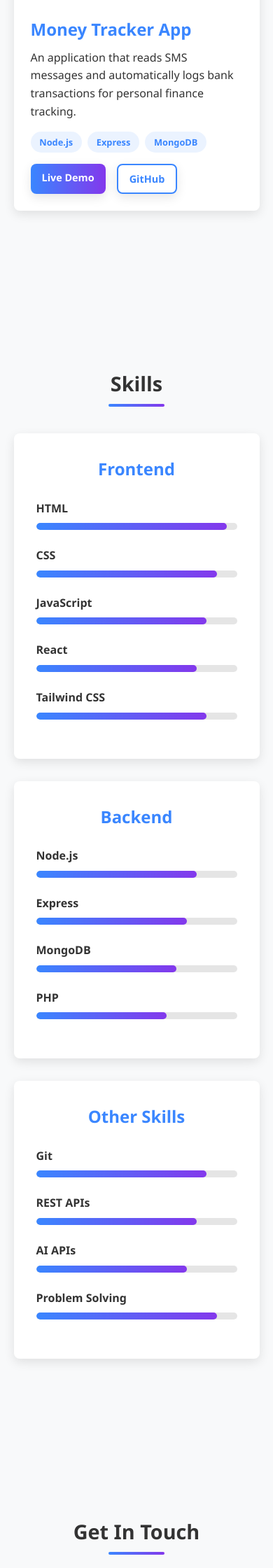
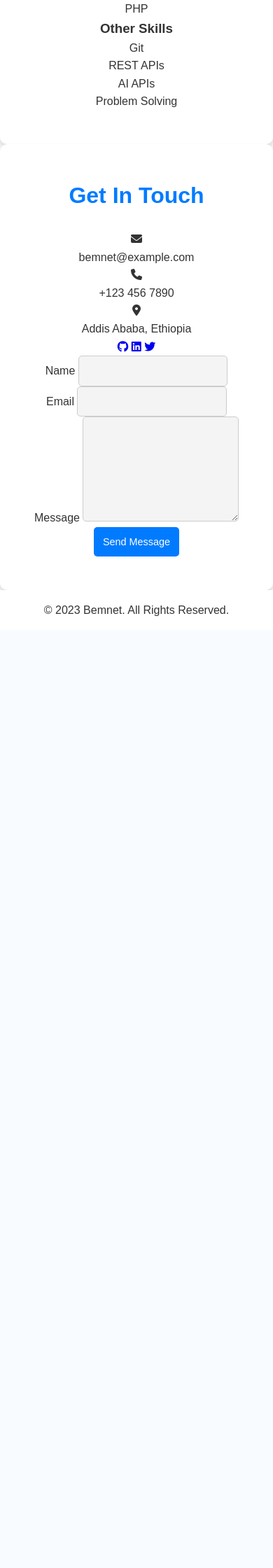
Before and after one commit to BemnetMussa/Web-personal-project-class-Project, a PHP site: page /portfolio/ in a window 390 px wide; the page is wider, and only the part inside the window is pictured. Shown: the part 3423-5663 px from the top of that part at 70% size. After the commit the page ends 4303 px from the top of that part, so only its background shows below. Run offline with PHP 8.4, Linux system fonts and the light colour scheme.

Commit message:
Add CSS styles for portfolio

```diff
--- a/style.css
+++ b/style.css
@@ -1,18 +1,18 @@
-/* Base Styles */
 :root {
-    --primary-color: #3a86ff;
-    --secondary-color: #8338ec;
-    --accent-color: #ff006e;
-    --light-bg: #f8f9fa;
-    --dark-bg: #121212;
-    --light-text: #f8f9fa;
-    --dark-text: #333333;
-    --card-bg-light: #ffffff;
-    --card-bg-dark: #1e1e1e;
-    --transition: all 0.3s ease;
-    --shadow: 0 5px 15px rgba(0, 0, 0, 0.1);
-    --shadow-dark: 0 5px 15px rgba(0, 0, 0, 0.3);
-    --border-radius: 8px;
+    --primary-color: #007bff;
+    --text-color: #333;
+    --bg-color: #f4f4f4;
+    --card-bg: #fff;
+    --shadow: 0 4px 6px rgba(0, 0, 0, 0.1);
+}
+
+/* Dark theme */
+#theme-checkbox:checked ~ * {
+    --primary-color: #66b3ff;
+    --text-color: #e0e0e0;
+    --bg-color: #1a1a1a;
+    --card-bg: #2c2c2c;
+    --shadow: 0 4px 6px rgba(0, 0, 0, 0.3);
 }
 
 * {
@@ -21,153 +21,30 @@
     box-sizing: border-box;
 }
 
-html {
-    scroll-behavior: smooth;
+body {
+    font-family: 'Arial', sans-serif;
+    color: var(--text-color);
+    background-color: var(--bg-color);
+    line-height: 1.6;
+    transition: all 0.3s ease;
 }
 
-body {
-    font-family: 'Segoe UI', Tahoma, Geneva, Verdana, sans-serif;
-    line-height: 1.6;
-    background-color: var(--light-bg);
-    color: var(--dark-text);
-    transition: var(--transition);
-}
-
-body.dark-mode {
-    background-color: var(--dark-bg);
-    color: var(--light-text);
-}
-
-.container {
-    width: 90%;
-    max-width: 1200px;
-    margin: 0 auto;
-    padding: 2rem 0;
-}
-
-section {
-    padding: 5rem 0;
-}
-
-.section-title {
-    font-size: 2.5rem;
-    text-align: center;
-    margin-bottom: 3rem;
-    position: relative;
-}
-
-.section-title::after {
-    content: '';
-    position: absolute;
-    bottom: -10px;
-    left: 50%;
-    transform: translateX(-50%);
-    width: 80px;
-    height: 4px;
-    background: linear-gradient(to right, var(--primary-color), var(--secondary-color));
-    border-radius: 2px;
-}
-
-.btn {
-    display: inline-block;
-    padding: 0.8rem 1.5rem;
-    background: linear-gradient(to right, var(--primary-color), var(--secondary-color));
-    color: white;
-    border: none;
-    border-radius: var(--border-radius);
-    text-decoration: none;
-    font-weight: 600;
-    cursor: pointer;
-    transition: var(--transition);
-    box-shadow: var(--shadow);
-}
-
-.btn:hover {
-    transform: translateY(-3px);
-    box-shadow: 0 7px 20px rgba(0, 0, 0, 0.2);
-}
-
-.btn-sm {
-    padding: 0.5rem 1rem;
-    font-size: 0.9rem;
-}
-
-.btn-outline {
-    background: transparent;
-    border: 2px solid var(--primary-color);
-    color: var(--primary-color);
-}
-
-.dark-mode .btn-outline {
-    color: var(--light-text);
-    border-color: var(--light-text);
-}
-
-.btn-outline:hover {
-    background: var(--primary-color);
-    color: white;
-}
-
-img {
-    max-width: 100%;
-    display: block;
-}
-
-/* Theme Toggle */
-.theme-toggle {
-    position: fixed;
-    top: 20px;
-    right: 20px;
-    z-index: 1000;
-    width: 40px;
-    height: 40px;
-    background-color: var(--primary-color);
-    border-radius: 50%;
-    display: flex;
-    align-items: center;
-    justify-content: center;
-    cursor: pointer;
-    box-shadow: var(--shadow);
-    transition: var(--transition);
-}
-
-.theme-toggle i {
-    color: white;
-    font-size: 1.2rem;
-}
-
-.theme-toggle:hover {
-    transform: rotate(45deg);
-}
-
-/* Navigation */
-header {
-    position: fixed;
-    top: 0;
-    left: 0;
-    width: 100%;
-    z-index: 999;
-    background-color: rgba(255, 255, 255, 0.95);
-    box-shadow: var(--shadow);
-    transition: var(--transition);
-}
-
-.dark-mode header {
-    background-color: rgba(30, 30, 30, 0.95);
-}
-
-nav {
+.navbar {
     display: flex;
     justify-content: space-between;
     align-items: center;
     padding: 1rem 2rem;
+    background-color: var(--card-bg);
+    box-shadow: var(--shadow);
+    position: sticky;
+    top: 0;
+    z-index: 1000;
 }
 
 .logo {
-    font-size: 1.8rem;
-    font-weight: 700;
+    font-size: 1.5rem;
+    font-weight: bold;
     color: var(--primary-color);
-    text-decoration: none;
 }
 
 .nav-links {
@@ -176,421 +53,343 @@ nav {
 }
 
 .nav-links li {
-    margin-left: 2rem;
+    margin-left: 1.5rem;
 }
 
 .nav-links a {
     text-decoration: none;
-    color: var(--dark-text);
-    font-weight: 600;
-    transition: var(--transition);
-}
-
-.dark-mode .nav-links a {
-    color: var(--light-text);
+    color: var(--text-color);
+    font-size: 1rem;
+    transition: color 0.3s;
 }
 
 .nav-links a:hover {
     color: var(--primary-color);
 }
 
-.burger {
-    display: none;
-    cursor: pointer;
+.theme-toggle {
+    display: flex;
+    align-items: center;
 }
 
-.burger div {
-    width: 25px;
-    height: 3px;
-    background-color: var(--dark-text);
-    margin: 5px;
-    transition: var(--transition);
+#theme-checkbox {
+    display: none;
 }
 
-.dark-mode .burger div {
-    background-color: var(--light-text);
+.theme-label {
+    font-size: 1.2rem;
+    cursor: pointer;
+    color: var(--text-color);
+    padding: 0.5rem;
+    transition: transform 0.3s;
 }
 
-/* Hero Section */
-.hero {
-    height: 100vh;
-    display: flex;
-    align-items: center;
-    justify-content: center;
-    text-align: center;
-    background: linear-gradient(rgba(0, 0, 0, 0.7), rgba(0, 0, 0, 0.7)), url('../images/hero-bg.jpg');
-    background-size: cover;
-    background-position: center;
-    color: white;
+#theme-checkbox:checked + .theme-label::before {
+    content: '☀️';
 }
 
-.hero-content {
-    max-width: 800px;
-    padding: 0 2rem;
+.theme-label::before {
+    content: '🌙';
 }
 
-.hero h1 {
-    font-size: 3rem;
-    margin-bottom: 1rem;
-    line-height: 1.2;
+main {
+    max-width: 1200px;
+    margin: 0 auto;
+    padding: 2rem;
 }
 
-.hero p {
-    font-size: 1.2rem;
+section {
+    padding: 4rem 0;
+    text-align: center;
+}
+
+#home {
+    background: linear-gradient(135deg, var(--primary-color), var(--card-bg));
+    color: var(--text-color);
+    border-radius: 10px;
+    padding: 5rem 2rem;
     margin-bottom: 2rem;
 }
 
-/* About Section */
-.about-content {
-    display: grid;
-    grid-template-columns: 1fr 2fr;
-    gap: 3rem;
-    align-items: center;
+#home h1 {
+    font-size: 3rem;
+    margin-bottom: 1rem;
 }
 
-.about-img {
-    border-radius: var(--border-radius);
-    overflow: hidden;
+#home p {
+    font-size: 1.5rem;
+    font-weight: bold;
+}
+
+#about {
+    background-color: var(--card-bg);
+    border-radius: 10px;
+    padding: 3rem 2rem;
     box-shadow: var(--shadow);
 }
 
-.about-img img {
-    transition: var(--transition);
+#about h2 {
+    font-size: 2.5rem;
+    margin-bottom: 1.5rem;
+    color: var(--primary-color);
 }
 
-.about-img img:hover {
-    transform: scale(1.05);
+#about p {
+    font-size: 1.2rem;
+    max-width: 800px;
+    margin: 0 auto;
 }
 
-.about-text p {
-    margin-bottom: 1rem;
+#skills {
+    background-color: var(--card-bg);
+    border-radius: 10px;
+    padding: 3rem 2rem;
+    box-shadow: var(--shadow);
+}
+
+#skills h2 {
+    font-size: 2.5rem;
+    margin-bottom: 2rem;
+    color: var(--primary-color);
+}
+
+.skills-grid {
+    display: grid;
+    grid-template-columns: repeat(auto-fit, minmax(120px, 1fr));
+    gap: 1rem;
+    max-width: 800px;
+    margin: 0 auto;
+}
+
+.skill-card {
+    background-color: var(--bg-color);
+    padding: 1rem;
+    border-radius: 8px;
     font-size: 1.1rem;
+    font-weight: bold;
+    color: var(--text-color);
+    box-shadow: var(--shadow);
+    transition: transform 0.3s;
+}
+
+.skill-card:hover {
+    transform: translateY(-5px);
 }
 
 /* Projects Section */
+#projects {
+    background-color: var(--card-bg);
+    border-radius: 10px;
+    padding: 3rem 2rem;
+    box-shadow: var(--shadow);
+}
+
+#projects h2 {
+    font-size: 2.5rem;
+    margin-bottom: 2rem;
+    color: var(--primary-color);
+}
+
 .projects-grid {
     display: grid;
-    grid-template-columns: repeat(auto-fill, minmax(350px, 1fr));
-    gap: 2rem;
+    grid-template-columns: repeat(auto-fit, minmax(250px, 1fr));
+    gap: 1.5rem;
+    max-width: 1000px;
+    margin: 0 auto;
 }
 
 .project-card {
-    background-color: var(--card-bg-light);
-    border-radius: var(--border-radius);
-    overflow: hidden;
+    background-color: var(--bg-color);
+    padding: 1.5rem;
+    border-radius: 8px;
+    text-align: left;
     box-shadow: var(--shadow);
-    transition: var(--transition);
-}
-
-.dark-mode .project-card {
-    background-color: var(--card-bg-dark);
-    box-shadow: var(--shadow-dark);
+    transition: transform 0.3s;
 }
 
 .project-card:hover {
-    transform: translateY(-10px);
-    box-shadow: 0 15px 30px rgba(0, 0, 0, 0.2);
+    transform: translateY(-5px);
 }
 
-.project-img {
-    height: 200px;
-    overflow: hidden;
+.project-card img {
+    width: 100%;
+    height: 150px;
+    object-fit: cover;
+    border-radius: 8px;
+    margin-bottom: 1rem;
 }
 
-.project-img img {
-    width: 100%;
-    height: 100%;
-    object-fit: cover;
-    transition: var(--transition);
+.project-card h3 {
+    font-size: 1.5rem;
+    margin-bottom: 0.5rem;
+    color: var(--text-color);
 }
 
-.project-card:hover .project-img img {
-    transform: scale(1.1);
+.project-card p {
+    font-size: 1rem;
+    margin-bottom: 1rem;
+    color: var(--text-color);
 }
 
-.project-info {
-    padding: 1.5rem;
+.project-link {
+    display: inline-block;
+    padding: 0.5rem 1rem;
+    background-color: var(--primary-color);
+    color: #fff;
+    text-decoration: none;
+    border-radius: 5px;
+    transition: background-color 0.3s;
 }
 
-.project-info h3 {
-    font-size: 1.5rem;
-    margin-bottom: 0.5rem;
+.project-link:hover {
+    background-color: #0056b3;
+}
+
+/* Contact Section */
+#contact {
+    background-color: var(--card-bg);
+    border-radius: 10px;
+    padding: 3rem 2rem;
+    box-shadow: var(--shadow);
+}
+
+#contact h2 {
+    font-size: 2.5rem;
+    margin-bottom: 1.5rem;
     color: var(--primary-color);
 }
 
-.project-info p {
-    margin-bottom: 1rem;
-    color: var(--dark-text);
-}
-
-.dark-mode .project-info p {
-    color: var(--light-text);
-}
-
-.tech-stack {
+.contact-form {
+    max-width: 600px;
+    margin: 0 auto;
     display: flex;
-    flex-wrap: wrap;
-    margin-bottom: 1rem;
-    gap: 0.5rem;
-}
-
-.tech-stack span {
-    background-color: rgba(58, 134, 255, 0.1);
-    color: var(--primary-color);
-    padding: 0.3rem 0.8rem;
-    border-radius: 20px;
-    font-size: 0.8rem;
-    font-weight: 600;
-}
-
-.dark-mode .tech-stack span {
-    background-color: rgba(58, 134, 255, 0.2);
-}
-
-.project-links {
-    display: flex;
+    flex-direction: column;
     gap: 1rem;
 }
 
-/* Skills Section */
-.skills-container {
-    display: grid;
-    grid-template-columns: repeat(auto-fit, minmax(300px, 1fr));
-    gap: 2rem;
+.contact-form input,
+.contact-form textarea {
+    padding: 0.8rem;
+    border: 1px solid #ccc;
+    border-radius: 5px;
+    font-size: 1rem;
+    background-color: var(--bg-color);
+    color: var(--text-color);
 }
 
-.skill-category {
-    background-color: var(--card-bg-light);
-    padding: 2rem;
-    border-radius: var(--border-radius);
-    box-shadow: var(--shadow);
+.contact-form textarea {
+    min-height: 150px;
+    resize: vertical;
 }
 
-.dark-mode .skill-category {
-    background-color: var(--card-bg-dark);
-    box-shadow: var(--shadow-dark);
+.contact-form button {
+    padding: 0.8rem;
+    background-color: var(--primary-color);
+    color: #fff;
+    border: none;
+    border-radius: 5px;
+    font-size: 1rem;
+    cursor: pointer;
+    transition: background-color 0.3s;
 }
 
-.skill-category h3 {
-    font-size: 1.5rem;
-    margin-bottom: 1.5rem;
-    color: var(--primary-color);
-    text-align: center;
+.contact-form button:hover {
+    background-color: #0056b3;
 }
 
-.skill-item {
-    margin-bottom: 1.5rem;
+.contact-message {
+    font-size: 1rem;
+    margin-bottom: 1rem;
+    color: var(--primary-color);
 }
 
-.skill-name {
-    display: block;
-    margin-bottom: 0.5rem;
-    font-weight: 600;
-}
-
-.skill-bar {
-    height: 10px;
-    background-color: rgba(0, 0, 0, 0.1);
-    border-radius: 5px;
-    overflow: hidden;
-}
-
-.dark-mode .skill-bar {
-    background-color: rgba(255, 255, 255, 0.1);
-}
-
-.skill-level {
-    height: 100%;
-    background: linear-gradient(to right, var(--primary-color), var(--secondary-color));
-    border-radius: 5px;
-}
-
-/* Contact Section */
-.contact-container {
-    display: grid;
-    grid-template-columns: 1fr 2fr;
-    gap: 3rem;
-}
-
-.contact-info {
-    background-color: var(--card-bg-light);
-    padding: 2rem;
-    border-radius: var(--border-radius);
-    box-shadow: var(--shadow);
-}
-
-.dark-mode .contact-info {
-    background-color: var(--card-bg-dark);
-    box-shadow: var(--shadow-dark);
-}
-
-.contact-item {
-    display: flex;
-    align-items: center;
-    margin-bottom: 1.5rem;
-}
-
-.contact-item i {
-    font-size: 1.5rem;
-    color: var(--primary-color);
-    margin-right: 1rem;
-}
-
-.social-links {
-    display: flex;
-    justify-content: center;
-    gap: 1.5rem;
-    margin-top: 2rem;
-}
-
-.social-links a {
-    display: flex;
-    align-items: center;
-    justify-content: center;
-    width: 40px;
-    height: 40px;
-    background-color: var(--primary-color);
-    color: white;
-    border-radius: 50%;
-    transition: var(--transition);
-}
-
-.social-links a:hover {
-    transform: translateY(-5px);
-    background-color: var(--secondary-color);
-}
-
-.contact-form {
-    background-color: var(--card-bg-light);
-    padding: 2rem;
-    border-radius: var(--border-radius);
-    box-shadow: var(--shadow);
-}
-
-.dark-mode .contact-form {
-    background-color: var(--card-bg-dark);
-    box-shadow: var(--shadow-dark);
-}
-
-.form-group {
-    margin-bottom: 1.5rem;
-}
-
-.form-group label {
-    display: block;
-    margin-bottom: 0.5rem;
-    font-weight: 600;
-}
-
-.form-group input,
-.form-group textarea {
-    width: 100%;
-    padding: 0.8rem;
-    border: 1px solid #ddd;
-    border-radius: var(--border-radius);
-    background-color: white;
-    transition: var(--transition);
-}
-
-.dark-mode .form-group input,
-.dark-mode .form-group textarea {
-    background-color: #2c2c2c;
-    border-color: #444;
-    color: var(--light-text);
-}
-
-.form-group input:focus,
-.form-group textarea:focus {
-    outline: none;
-    border-color: var(--primary-color);
-    box-shadow: 0 0 0 3px rgba(58, 134, 255, 0.2);
-}
-
-.btn-submit {
+footer {
+    text-align: center;
+    padding: 1rem;
+    background-color: var(--card-bg);
+    color: var(--text-color);
+    position: relative;
+    bottom: 0;
     width: 100%;
 }
 
-/* Footer */
-footer {
-    background-color: var(--dark-bg);
-    color: var(--light-text);
-    text-align: center;
-    padding: 2rem 0;
-}
-
 /* Responsive Design */
-@media screen and (max-width: 768px) {
-    .nav-links {
-        position: absolute;
-        right: 0;
-        height: 92vh;
-        top: 8vh;
-        background-color: rgba(255, 255, 255, 0.95);
-        display: flex;
+@media (max-width: 768px) {
+    .navbar {
         flex-direction: column;
-        align-items: center;
-        width: 50%;
-        transform: translateX(100%);
-        transition: transform 0.5s ease-in;
-        z-index: 1;
+        gap: 1rem;
     }
 
-    .dark-mode .nav-links {
-        background-color: rgba(30, 30, 30, 0.95);
+    .nav-links {
+        flex-direction: column;
+        gap: 0.5rem;
     }
 
     .nav-links li {
-        opacity: 0;
-        margin: 1.5rem 0;
+        margin: 0;
     }
 
-    .burger {
-        display: block;
+    #home h1 {
+        font-size: 2rem;
     }
 
-    .nav-active {
-        transform: translateX(0%);
+    #home p {
+        font-size: 1.2rem;
     }
 
-    .about-content,
-    .contact-container {
-        grid-template-columns: 1fr;
+    #about h2 {
+        font-size: 2rem;
     }
 
-    .hero h1 {
+    #about p {
+        font-size: 1rem;
+    }
+
+    #skills h2 {
+        font-size: 2rem;
+    }
+
+    .skill-card {
+        font-size: 1rem;
+        padding: 0.8rem;
+    }
+
+    #projects h2, #contact h2 {
+        font-size: 2rem;
+    }
+
+    .project-card h3 {
+        font-size: 1.3rem;
+    }
+
+    .project-card p {
+        font-size: 0.9rem;
+    }
+
+    .contact-form input,
+    .contact-form textarea {
+        font-size: 0.9rem;
+    }
+
+    .contact-form button {
+        font-size: 0.9rem;
+    }
+}
+
+@media (min-width: 769px) and (max-width: 1440px) {
+    main {
+        padding: 1.5rem;
+    }
+
+    #home h1 {
         font-size: 2.5rem;
     }
 
-    .section-title {
-        font-size: 2rem;
+    #about h2, #skills h2 {
+        font-size: 2.2rem;
+    }
+
+    .skill-card {
+        font-size: 1rem;
     }
 }
-
-@media screen and (max-width: 480px) {
-    .nav-links {
-        width: 70%;
-    }
-
-    .hero h1 {
-        font-size: 2rem;
-    }
-
-    .projects-grid {
-        grid-template-columns: 1fr;
-    }
-
-    .section-title {
-        font-size: 1.8rem;
-    }
-}
-
-@keyframes navLinkFade {
-    from {
-        opacity: 0;
-        transform: translateX(50px);
-    }
-    to {
-        opacity: 1;
-        transform: translateX(0px);
-    }
-}
```
